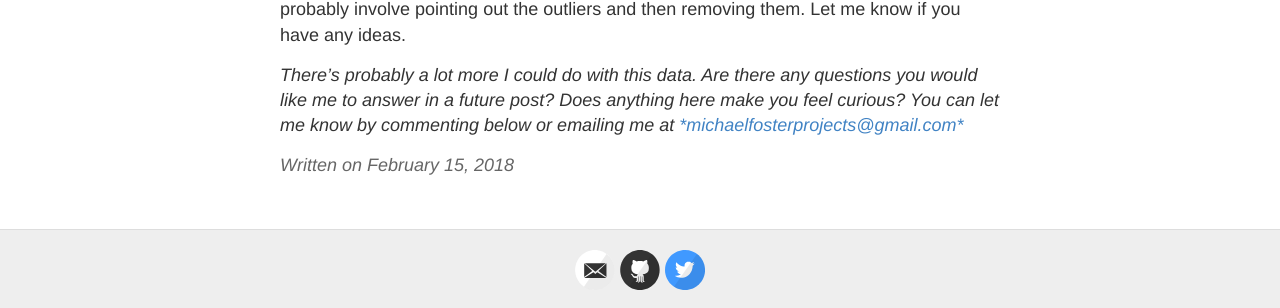
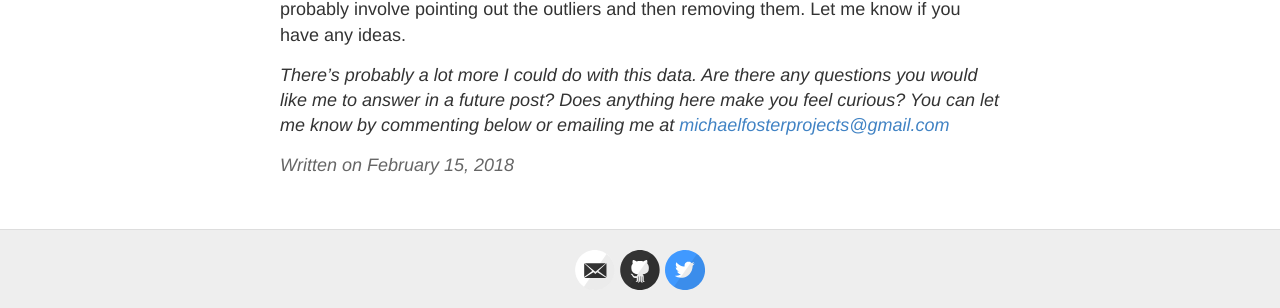
Before and after one commit to raleighquantified/raleighquantified.github.io, a Jekyll site: the page built from _posts/2018-2-15-raleigh-construction-projects-costs.md, in a window 1280 px wide. Shown: the part 732-1040 px from the top of the page. Built offline with Jekyll 4.4.1, drawn with Linux system fonts in a browser that asks for light colours.

```diff
--- a/_posts/2018-2-15-raleigh-construction-projects-costs.md
+++ b/_posts/2018-2-15-raleigh-construction-projects-costs.md
@@ -7,4 +7,4 @@ title:  "Estimated Costs of Raleigh Construction Projects by Year (Raleigh Open
 
 A few outliers (such as a $130 million dollar REX Hospital expansion) forced me to compress the visualization significantly, even though the overwhelming majority of projects were estimated to cost less than $25 million. Future visualizations of this dataset will probably involve pointing out the outliers and then removing them. Let me know if you have any ideas.
 
-*There's probably a lot more I could do with this data. Are there any questions you would like me to answer in a future post? Does anything here make you feel curious? You can let me know by commenting below or emailing me at [*michaelfosterprojects@gmail.com*](mailto:michaelfosterprojects@gmail.com)*
+*There's probably a lot more I could do with this data. Are there any questions you would like me to answer in a future post? Does anything here make you feel curious? You can let me know by commenting below or emailing me at [michaelfosterprojects@gmail.com](mailto:michaelfosterprojects@gmail.com)*
```
